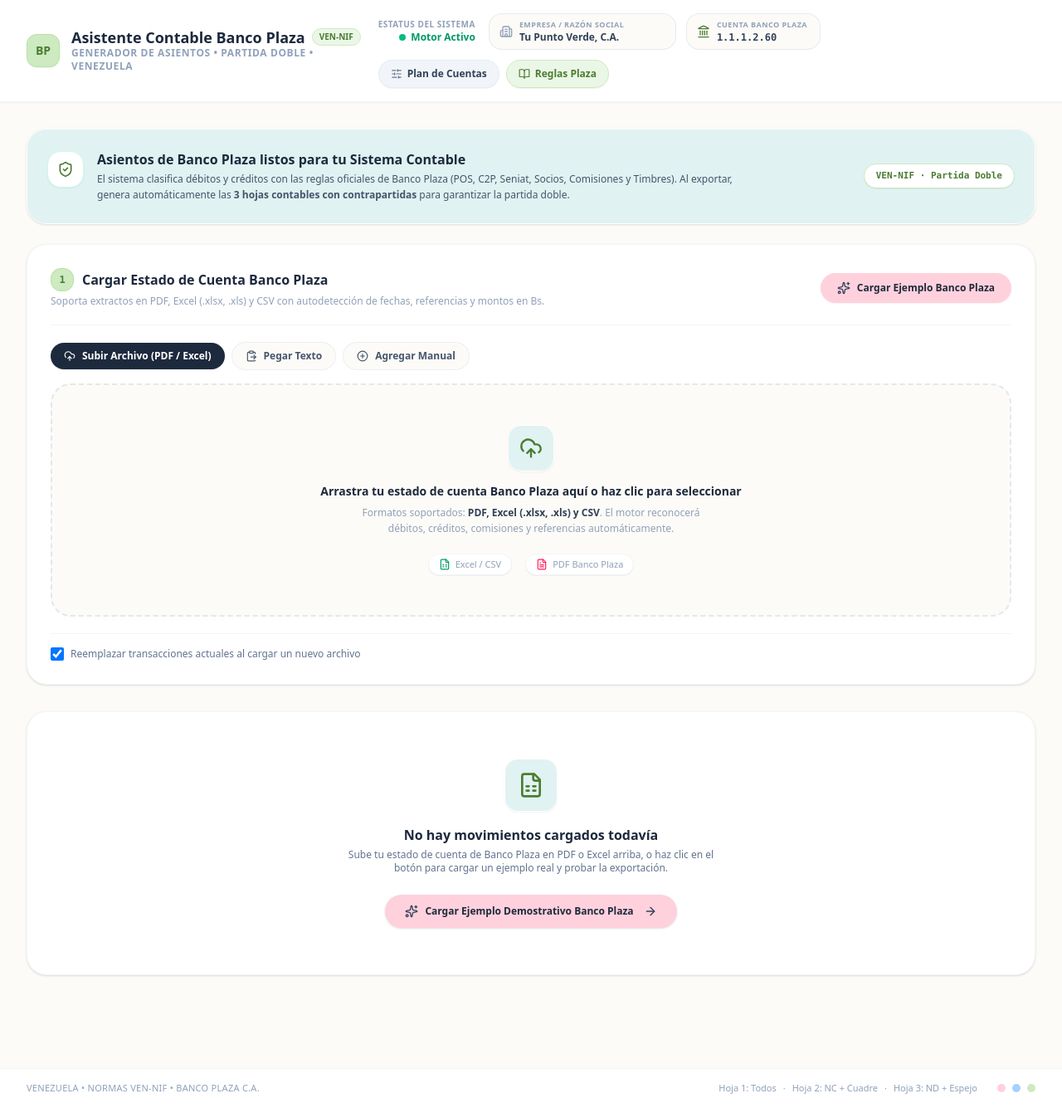
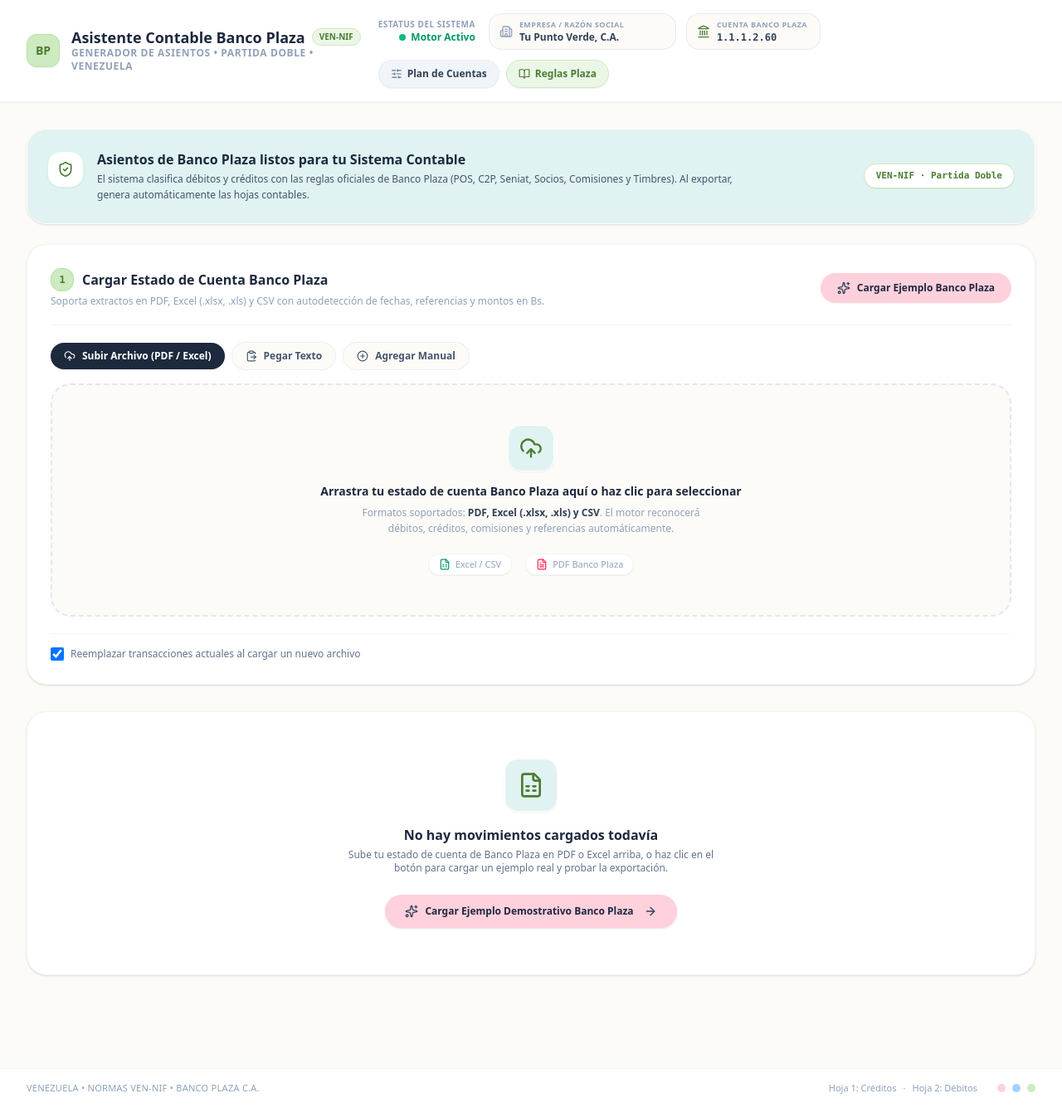
Before and after one commit to omarrperez/ASIENTOS-BANCO-PLAZA-PUNTO-VERDE-BIEN, a React (Vite) app: page / in a window 1280 px wide. Shown: the whole page at 83% size. Built offline with nearby package versions, Linux system fonts and the light colour scheme.

Commit message:
Integrar validación en la app y bloquear exportación con errores críticos

```diff
--- a/src/App.tsx
+++ b/src/App.tsx
@@ -9,6 +9,7 @@
 import { BankConfig, Transaction, AccountItem } from './types';
 import { DEFAULT_PLAN_CUENTAS, classifyTransactionWithRules } from './data/rules';
 import { exportTransactionsToExcel } from './services/excelExport';
+import { getIssueSummary } from './utils/validation';
 import { ShieldCheck, Sparkles, FileSpreadsheet, ArrowRight, Layers } from 'lucide-react';
 
 const STORAGE_KEY_CONFIG = 'asientos_ve_bank_config';
@@ -60,6 +61,8 @@
   const [isPlanCuentasOpen, setIsPlanCuentasOpen] = useState<boolean>(false);
   const [isPreviewOpen, setIsPreviewOpen] = useState<boolean>(false);
   const [isFilteringUnclassified, setIsFilteringUnclassified] = useState<boolean>(false);
+
+  const issueSummary = useMemo(() => getIssueSummary(transactions), [transactions]);
 
   // Guardar configuración en localStorage
   useEffect(() => {
@@ -182,10 +185,18 @@
   };
 
   const handleGenerateExcel = () => {
+    if (issueSummary.blockingCount > 0) {
+      setStatusMessage({
+        text: `No se puede exportar aún. Hay ${issueSummary.blockingCount} movimiento(s) con errores críticos que requieren revisión antes de generar Excel.`,
+        type: 'warning'
+      });
+      return;
+    }
+
     try {
       const result = exportTransactionsToExcel(transactions, config);
       setStatusMessage({
-        text: `¡Excel generado exitosamente! Archivo "${result.fileName}" descargado con 3 hojas: Hoja 1 (Todos), Hoja 2 (NC con total) y Hoja 3 (ND con contrapartida Banco Plaza).`,
+        text: `¡Excel generado exitosamente! Archivo "${result.fileName}" descargado con 2 hojas: Créditos y Débitos.`,
         type: 'success'
       });
     } catch (err: unknown) {
@@ -223,7 +234,7 @@
                 Asientos de Banco Plaza listos para tu Sistema Contable
               </h2>
               <p className="text-xs text-slate-600 mt-0.5 max-w-3xl leading-relaxed">
-                El sistema clasifica débitos y créditos con las reglas oficiales de Banco Plaza (POS, C2P, Seniat, Socios, Comisiones y Timbres). Al exportar, genera automáticamente las <strong>3 hojas contables con contrapartidas</strong> para garantizar la partida doble.
+                El sistema clasifica débitos y créditos con las reglas oficiales de Banco Plaza (POS, C2P, Seniat, Socios, Comisiones y Timbres). Al exportar, genera automáticamente las hojas contables.
               </p>
             </div>
           </div>
@@ -234,6 +245,20 @@
             </span>
           </div>
         </div>
+
+        {transactions.length > 0 && issueSummary.total > 0 && (
+          <div className="bg-amber-50 border border-amber-200 rounded-2xl px-4 py-3 text-xs text-amber-900 flex flex-wrap items-center justify-between gap-2">
+            <div className="font-semibold">
+              Revisión requerida: {issueSummary.total} problema(s) detectado(s) en {issueSummary.blockingCount} movimiento(s) crítico(s).
+            </div>
+            <div className="flex flex-wrap gap-2 text-[11px]">
+              {issueSummary.byKind['empty-description'] > 0 && <span>Descripción vacía: {issueSummary.byKind['empty-description']}</span>}
+              {issueSummary.byKind['invalid-date'] > 0 && <span>Fecha inválida: {issueSummary.byKind['invalid-date']}</span>}
+              {issueSummary.byKind['zero-amount'] > 0 && <span>Monto inválido: {issueSummary.byKind['zero-amount']}</span>}
+              {issueSummary.byKind.unclassified > 0 && <span>Sin clasificar: {issueSummary.byKind.unclassified}</span>}
+            </div>
+          </div>
+        )}
 
         {/* Sección 1: Carga y Procesamiento */}
         <UploadSection
@@ -312,11 +337,9 @@
           </div>
           <div className="flex items-center gap-4">
             <div className="flex items-center gap-2 text-[11px] text-slate-400 font-medium mr-2">
-              <span>Hoja 1: Todos</span>
+              <span>Hoja 1: Créditos</span>
               <span>·</span>
-              <span>Hoja 2: NC + Cuadre</span>
-              <span>·</span>
-              <span>Hoja 3: ND + Espejo</span>
+              <span>Hoja 2: Débitos</span>
             </div>
             <div className="flex gap-2">
               <div className="w-2.5 h-2.5 bg-[#FFD1DC] rounded-full" title="Débitos / Cargos"></div>
```
